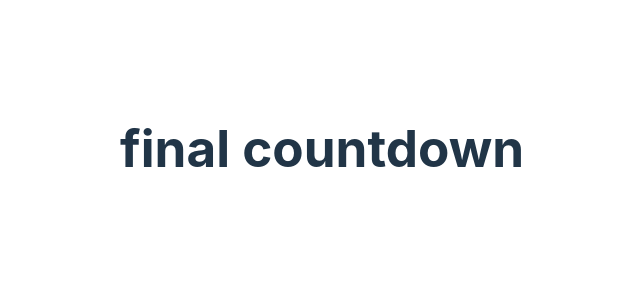
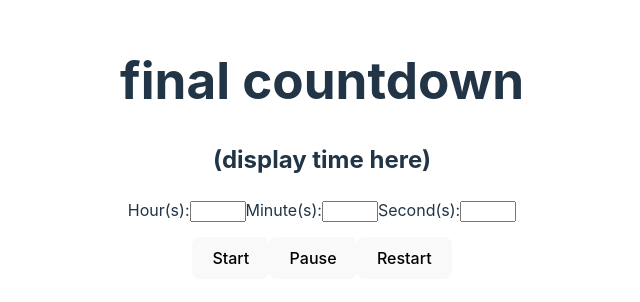
Before and after one commit to AveryNewhart/final-countdown, a Vue app: page / in a window 1280 px wide. Shown: the part 252-554 px from the top of the page, without its empty margins (318-958 px from the left). Built offline with nearby package versions, Linux system fonts and the light colour scheme.

Commit message:
basic layout complete

```diff
--- a/index.html
+++ b/index.html
@@ -4,7 +4,7 @@
     <meta charset="UTF-8" />
     <link rel="icon" type="image/svg+xml" href="/vite.svg" />
     <meta name="viewport" content="width=device-width, initial-scale=1.0" />
-    <title>Vite + Vue + TS</title>
+    <title>Final Countdown</title>
   </head>
   <body>
     <div id="app"></div>
--- a/src/App.vue
+++ b/src/App.vue
@@ -4,8 +4,27 @@
 <template>
   <div>
     <h1>final countdown</h1>
+    <h2>(display time here)</h2>
+      <div>
+        <label for="hours">Hour(s):</label>
+        <input type="number" id="hours" min="0" max="24" />
+        <label for="minutes">Minute(s):</label>
+        <input type="number" id="minutes" min="0" max="60" />
+        <label for="seconds">Second(s):</label>
+        <input type="number" id="seconds" min="0" max="60" />
+      </div>
+      <div class="but-div">
+        <button>Start</button>
+        <button>Pause</button>
+        <button>Restart</button>
+      </div>
   </div>
 </template>
 
 <style scoped>
+
+.but-div {
+  margin-top: 15px;
+}
+
 </style>
```
